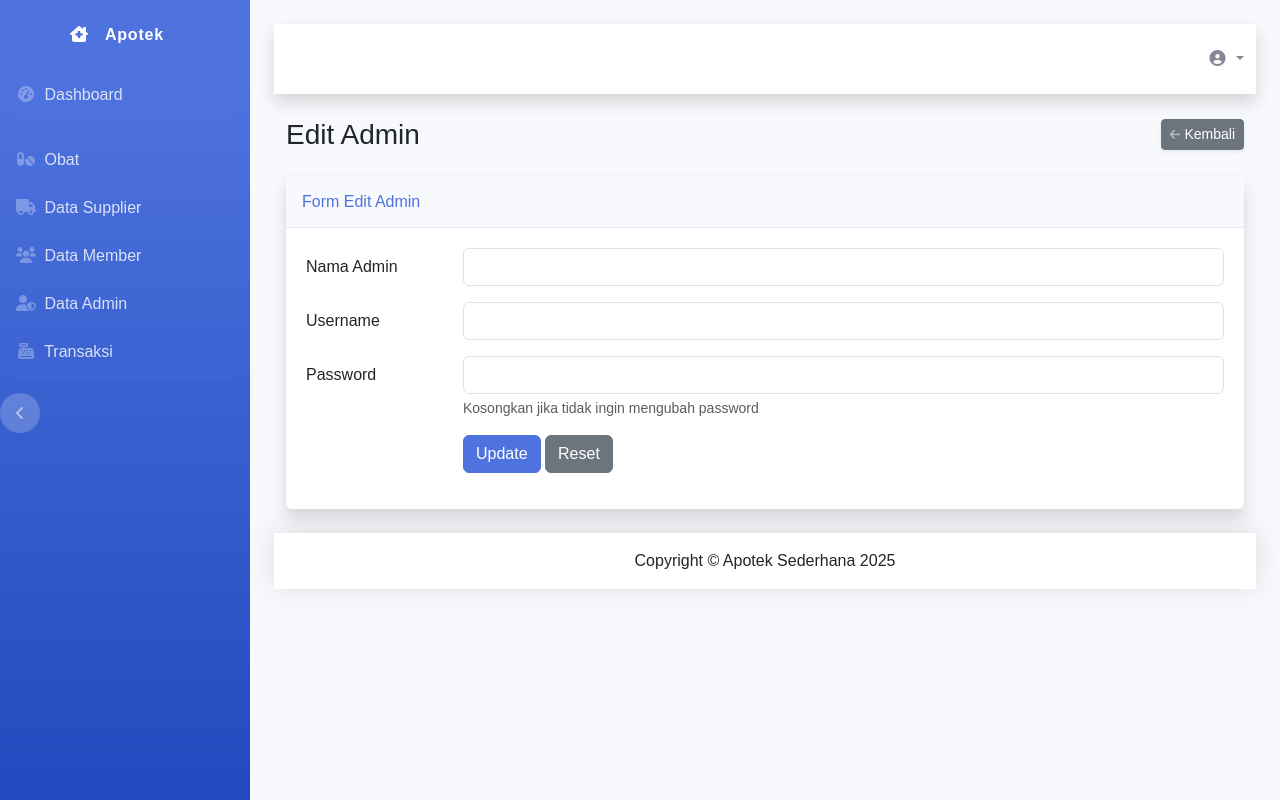
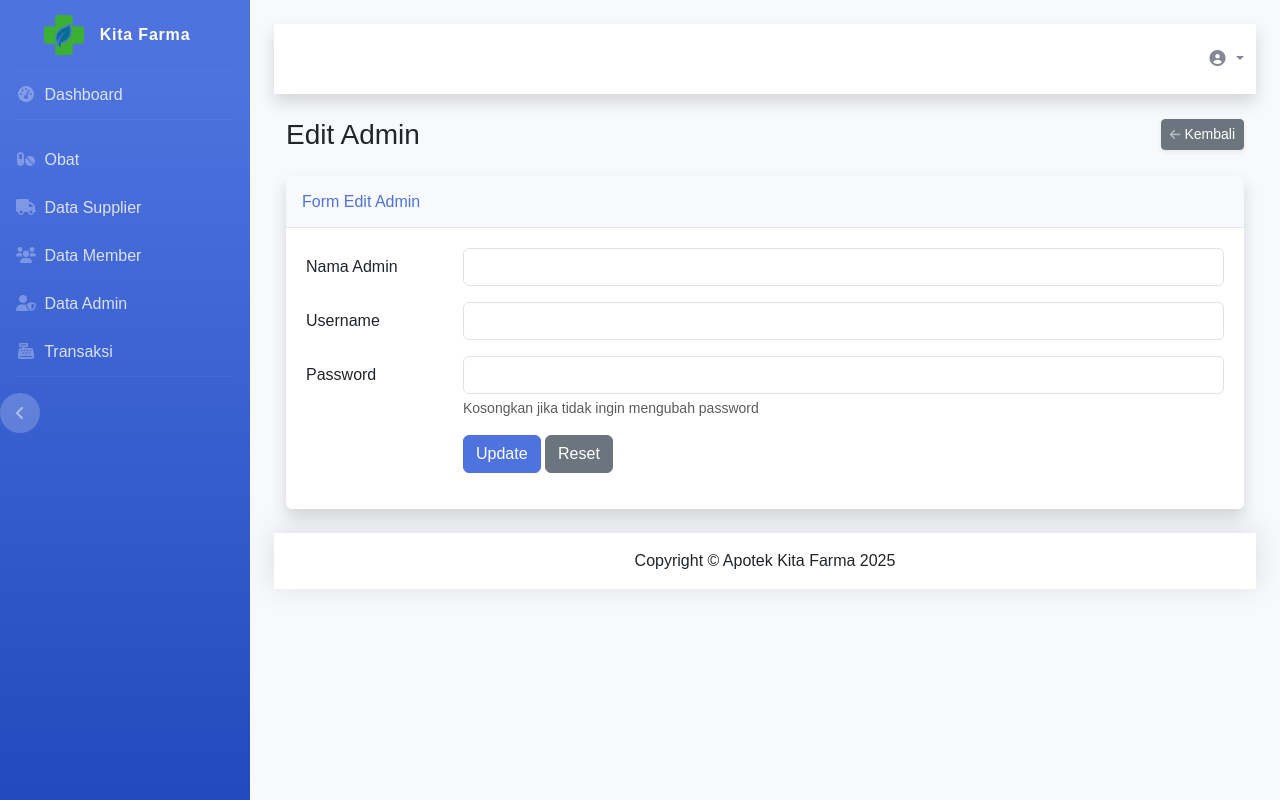
Before and after one commit to NaufalNurFahriza/Apotik_Project, a CodeIgniter 4 app: template app/Views/admin/edit.php in a window 1280 px wide. Run offline with PHP 8.4 and a stand-in for CodeIgniter, Linux system fonts and the light colour scheme; the template is opened without the code that fills it, so the values that code supplies are empty; some libraries are stand-ins or nearby versions.

Commit message:
update logo

```diff
--- a/app/Views/layout/template.php
+++ b/app/Views/layout/template.php
@@ -97,15 +97,15 @@
             padding: 0.5rem 1rem;
             margin: 0 0.5rem;
             display: block;
-            color: rgba(255, 255, 255, 0.8);
+            color: rgba(0, 0, 0, 0.8);
             text-decoration: none;
             border-radius: 0.35rem;
             white-space: nowrap;
         }
 
         .sidebar .nav-item .collapse .collapse-inner .collapse-item:hover {
-            background-color: rgba(255, 255, 255, 0.1);
-            color: white;
+            background-color: rgba(172, 172, 172, 0.1);
+            color: black;
         }
 
         .sidebar-toggled .sidebar {
@@ -494,9 +494,9 @@
     <div class="sidebar sidebar-dark">
         <a class="sidebar-brand d-flex align-items-center justify-content-center" href="<?= base_url('dashboard'); ?>">
             <div class="sidebar-brand-icon">
-                <i class="fas fa-clinic-medical"></i>
+                <img src="<?= base_url('assets/img/logo_apotek_text_only.png'); ?>" alt="Logo" width="40">
             </div>
-            <div class="sidebar-brand-text mx-3">Apotek</div>
+            <div class="sidebar-brand-text mx-3">Kita Farma</div>
         </a>
 
         <hr class="sidebar-divider my-0">
@@ -608,7 +608,7 @@
         <footer class="footer mt-auto">
             <div class="container-fluid">
                 <div class="copyright text-center my-auto">
-                    <span>Copyright &copy; Apotek Sederhana <?= date('Y'); ?></span>
+                    <span>Copyright &copy; Apotek Kita Farma <?= date('Y'); ?></span>
                 </div>
             </div>
         </footer>
```
